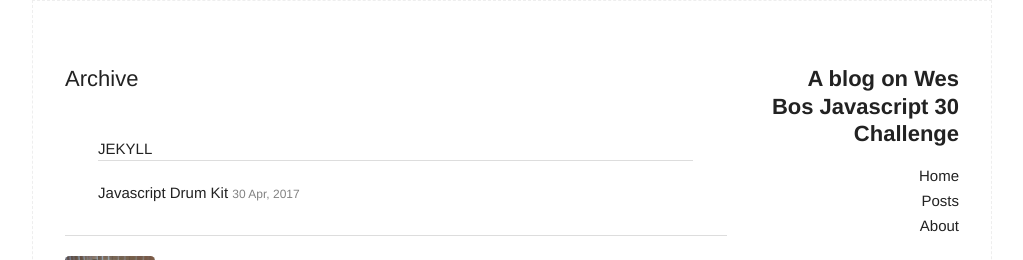
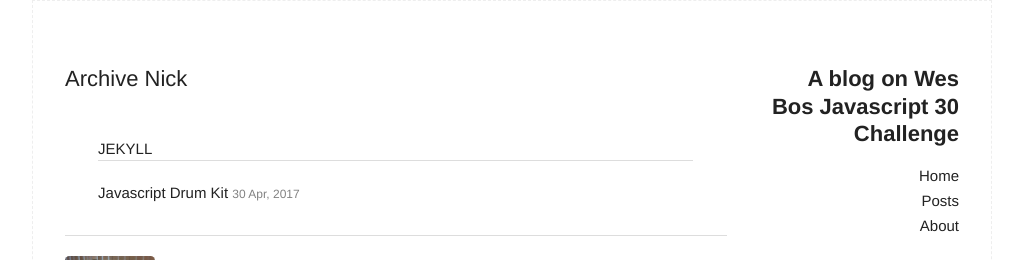
Before and after one commit to nini3008/Javascrip30-Wes, a Jekyll site: the page built from archive.html, in a window 1280 px wide. Shown: the top 260 px of the page, without its empty margins (128-1151 px from the left). Built offline with Jekyll 4.4.1, drawn with Linux system fonts in a browser that asks for light colours.

Commit message:
Update archive.html

```diff
--- a/archive.html
+++ b/archive.html
@@ -5,7 +5,7 @@ title: Archive
 
 <div>
 
-  <h2>Archive</h2>
+  <h2>Archive Nick</h2>
 
   <section class="archive_list">
     {% for category in site.categories %}
```
